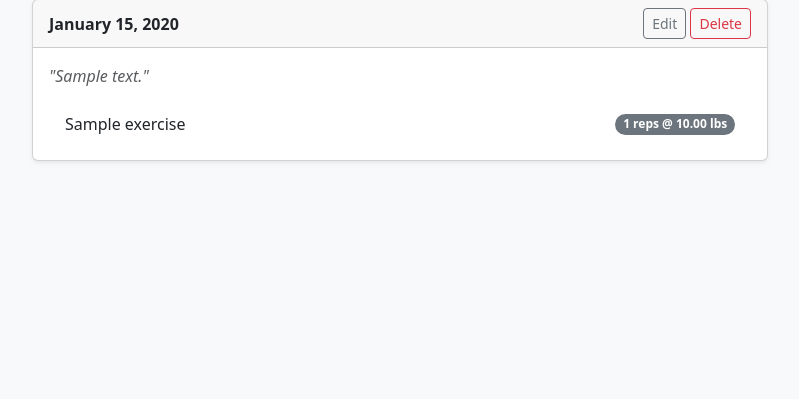
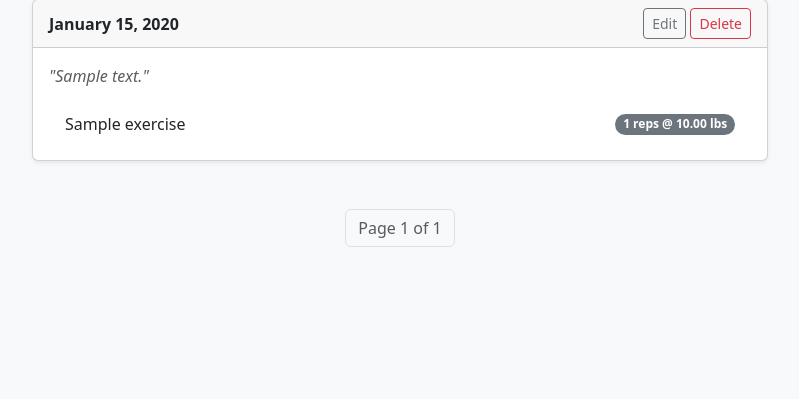
Before and after one commit to schaefferda/fitness-tracker, a Django app: page / in a window 1280 px wide. Shown: the part 151-550 px from the top of the page, without its empty margins (240-1039 px from the left). Run offline with Django 5.2, Linux system fonts and the light colour scheme; a user stored in the database is signed in; tables that the repository leaves empty hold one stand-in row (values such as "Sample post").

Commit message:
Add pagination to workout list

```diff
--- a/workouts/templates/workouts/workout_list.html
+++ b/workouts/templates/workouts/workout_list.html
@@ -34,6 +34,36 @@
                     </div>
                 </div>
             {% endfor %}
+
+            <nav aria-label="Workout pagination" class="mt-5 mb-5">
+                <ul class="pagination justify-content-center">
+
+                    {% if workouts.has_previous %}
+                        <li class="page-item">
+                            <a class="page-link" href="?page=1">&laquo; First</a>
+                        </li>
+                        <li class="page-item">
+                            <a class="page-link" href="?page={{ workouts.previous_page_number }}">Previous</a>
+                        </li>
+                    {% endif %}
+
+                    <li class="page-item disabled">
+                        <span class="page-link bg-light">
+                            Page {{ workouts.number }} of {{ workouts.paginator.num_pages }}
+                        </span>
+                    </li>
+
+                    {% if workouts.has_next %}
+                        <li class="page-item">
+                            <a class="page-link" href="?page={{ workouts.next_page_number }}">Next</a>
+                        </li>
+                        <li class="page-item">
+                            <a class="page-link" href="?page={{ workouts.paginator.num_pages }}">Last &raquo;</a>
+                        </li>
+                    {% endif %}
+
+                </ul>
+            </nav>
         {% else %}
             <div class="alert alert-info text-center" role="alert">
                 No workouts logged yet! Time to hit the gym.
--- a/workouts/views.py
+++ b/workouts/views.py
@@ -2,6 +2,7 @@ import json
 from django.contrib.auth.forms import UserCreationForm
 from django.contrib.auth import login
 from django.contrib.auth.decorators import login_required
+from django.core.paginator import Paginator
 from django.shortcuts import render, redirect, get_object_or_404
 from .models import Workout
 from .forms import WorkoutForm, WorkoutSetFormSet
@@ -10,10 +11,21 @@ from .forms import WorkoutForm, WorkoutSetFormSet
 @login_required
 def workout_list(request):
     # Fetch all workouts from the database, ordered by newest first
-    workouts = Workout.objects.filter(user=request.user).order_by('-date')
+    all_workouts = Workout.objects.filter(user=request.user).order_by('-date')
 
-    # Pass the workouts to an HTML template
-    context = {'workouts': workouts}
+    # Tell Paginator to split up workouts, showing 5 per page
+    paginator = Paginator(all_workouts, 1)
+
+    # Look at URL to see what page number a user clicked (e.g., ?page=2)
+    # If there is no page number in the URL it defaults to None
+    page_number = request.GET.get('page')
+
+    # Get the specific page of workouts
+    # If page_number is None, get_page automatically returns page 1
+    page_obj = paginator.get_page(page_number)
+
+    # Pass the specific page object to the HTML template instead of all_workouts
+    context = {'workouts': page_obj}
     return render(request, 'workouts/workout_list.html', context)
 
 
```
